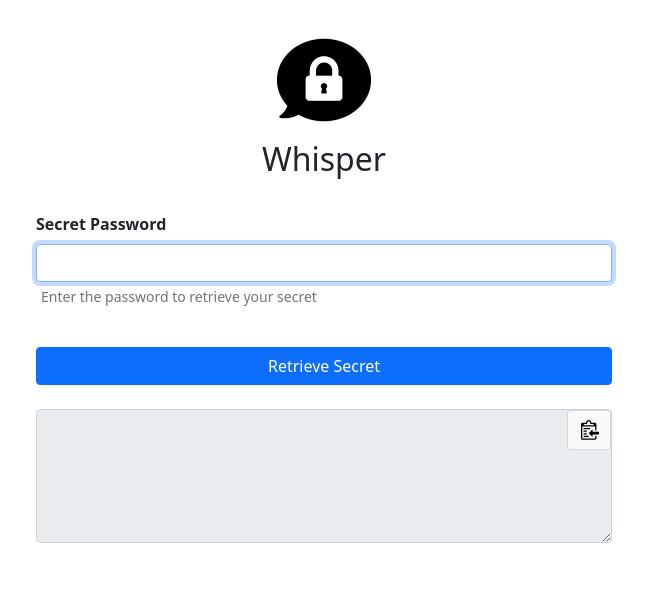
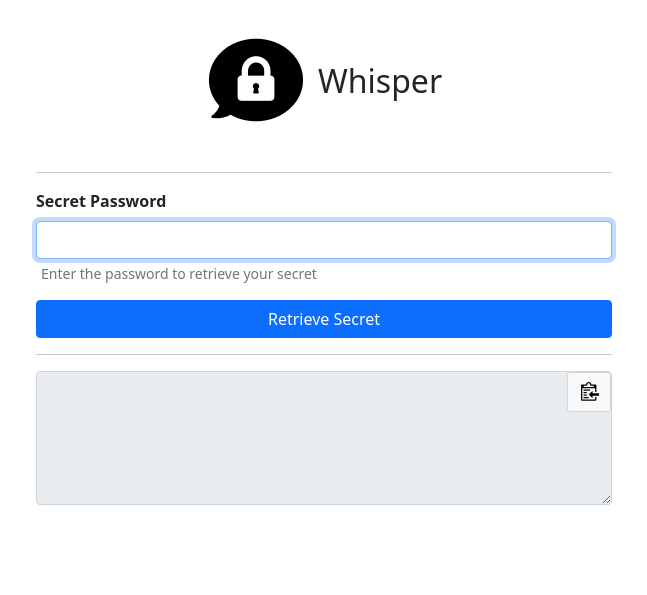
Before and after one commit to viyh/whisper, a Flask app: template src/whisper/templates/show.html in a window 1280 px wide. Shown: the top 595 px of the page, without its empty margins (316-963 px from the left). Run offline with Flask 2, Linux system fonts and the light colour scheme; the template is opened without the code that fills it, so the values that code supplies are empty; parts of the project's set-up code (start-up, migrations or seed data) failed here and were passed over; some libraries are stand-ins or nearby versions.

Commit message:
Make show secret page consistent.

```diff
--- a/src/whisper/templates/show.html
+++ b/src/whisper/templates/show.html
@@ -13,23 +13,21 @@
         <div class="container">
             <div class="page-header">
                 <ul class="text-center list-inline">
-                    <li><img src="assets/logo.png"/></li>
-                    <li><h2 class="vcenter">Whisper</h2></li>
+                    <li class="list-inline-item"><img src="assets/logo.png"/></li>
+                    <li class="list-inline-item"><h2 class="vcenter align-center">Whisper</h2></li>
                 </ul>
             </div>
-
-
+            <hr>
             <form onsubmit="get_data(event);">
                 <div class="mb-3">
                     <label class="form-label" for="password">Secret Password</label>
                     <input class="form-control" autocomplete="off" type="text" id="password" required>
                     <div  class="form-text" id="password_help">Enter the password to retrieve your secret</div>
                 </div>
-                <br />
                 <div class="d-grid gap-2">
                     <button class="btn btn-primary" type="submit">Retrieve Secret</button>
                 </div>
-                <br />
+                <hr>
                 <div class="output-group">
                     <textarea class="form-control" rows="5" id="decrypted_text" placeholder="" readonly></textarea>
                     <div class="output-group-button">
```
